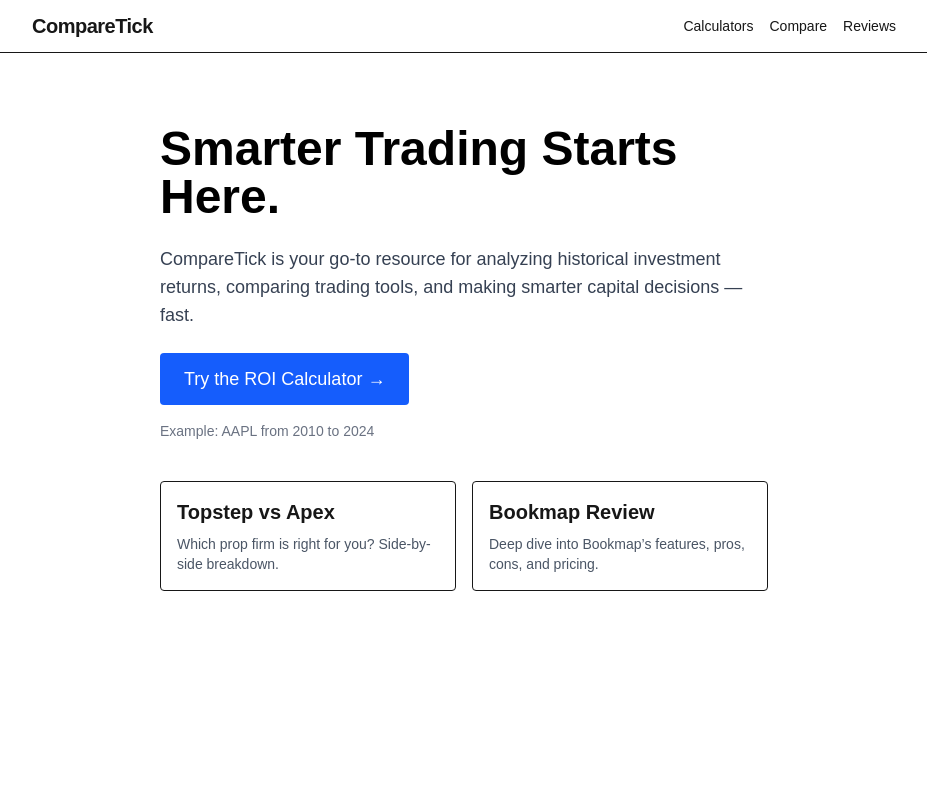
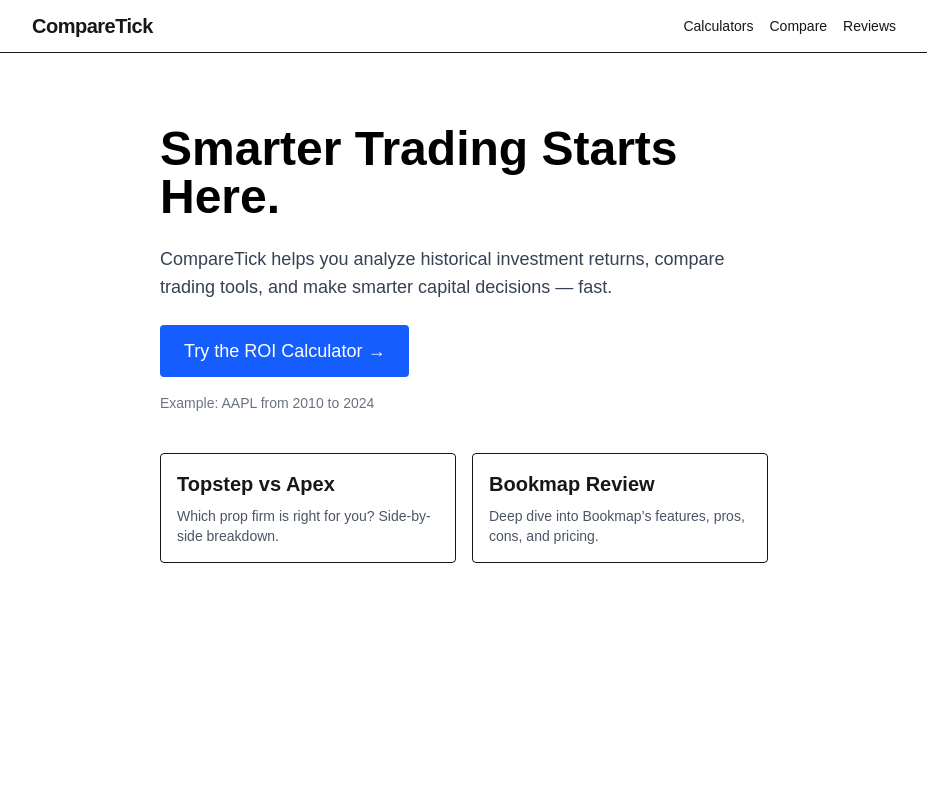
Before and after one commit to khorbul/comparetick, a Next.js app: page / in a window 1280 px wide. Shown: the top 800 px of the page, without its empty margins (176-1103 px from the left). Built offline with nearby package versions, Linux system fonts and the light colour scheme.

Commit message:
Add working homepage route at /

```diff
--- a/src/app/page.tsx
+++ b/src/app/page.tsx
@@ -6,7 +6,7 @@ export default function Home() {
       </h1>
 
       <p className="text-lg text-gray-700 mb-6">
-        CompareTick is your go-to resource for analyzing historical investment returns, comparing trading tools, and making smarter capital decisions — fast.
+        CompareTick helps you analyze historical investment returns, compare trading tools, and make smarter capital decisions — fast.
       </p>
 
       <div className="space-y-4 mb-10">
```
